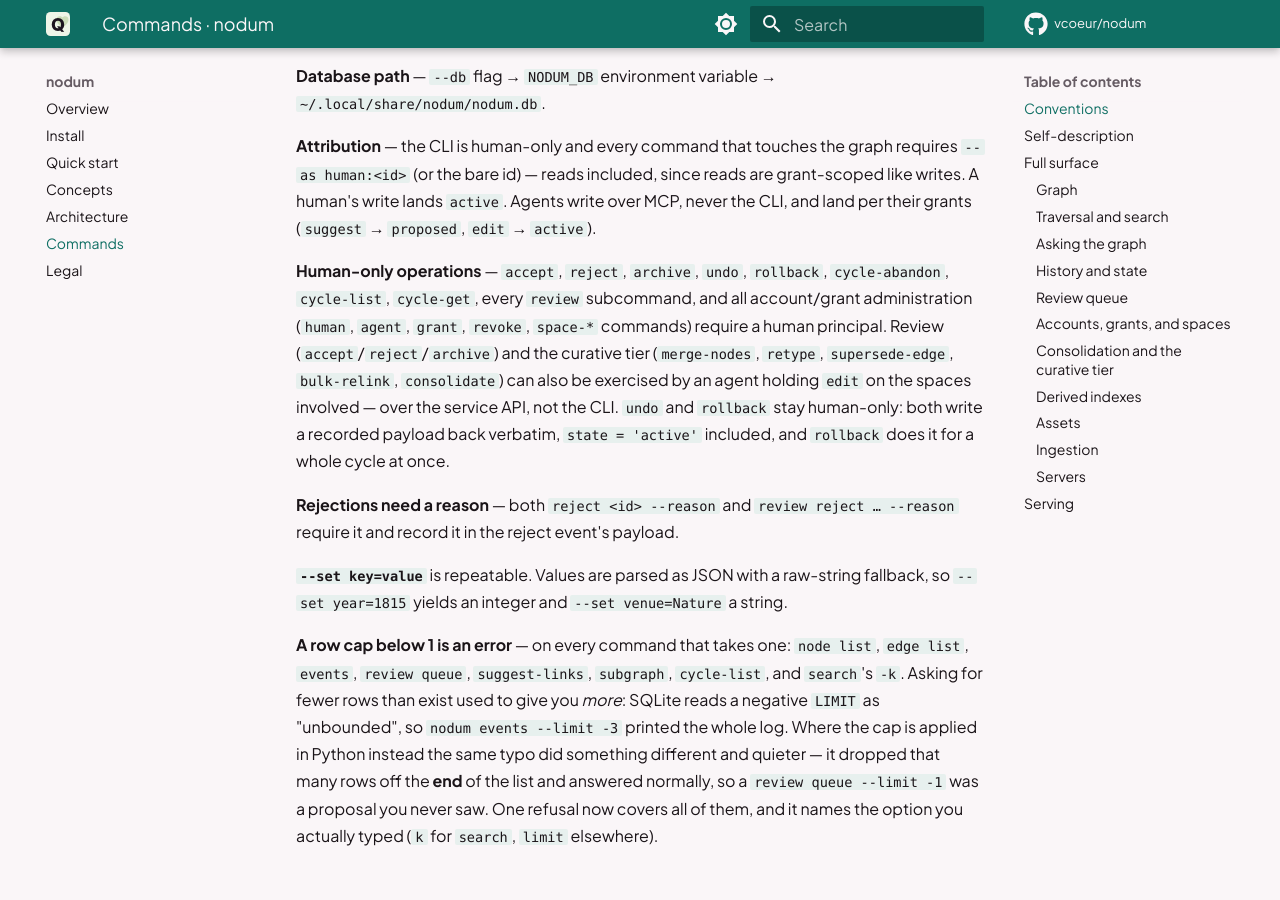
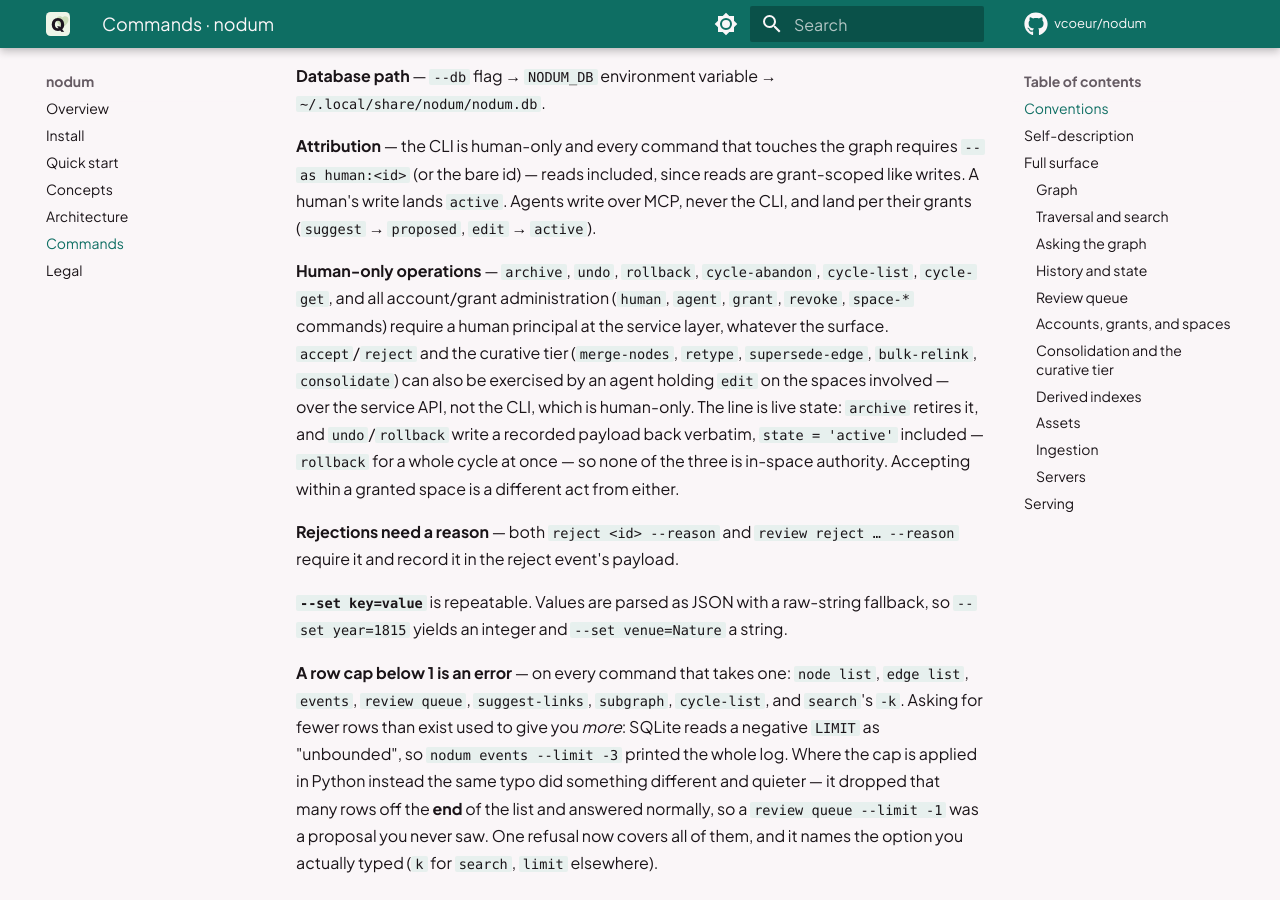
Before and after one commit to vcoeur/nodum, an MkDocs documentation site: the page built from docs/commands.md, in a window 1280 px wide and 900 px high, scrolled down 771 px. Built offline with MkDocs 1.6.1 and Material for MkDocs 9.7.7, drawn with Linux system fonts in a browser that asks for light colours; a script that is not in the unit is left out; comment, search, counter and statistics services are not loaded.

Commit message:
Split the human tier at reversibility: archive joins undo as strictly human
M7 (D1): the tier used to be 'accept/reject/archive need a human or edit
in-space' — but archive retires live state, and an edit grant is in-space
authority, not the right to retire it. accept/reject stay open to an
edit-granted agent in-space (Q13 unchanged); archive and undo are now
human-only at every grant level. The claim is restated, not dropped:
'everything that retires or resurrects live state requires human;
accepting within a granted space does not.' Cycle-internal archives
(pruning, curative) stay at the cycle's own review bar — the plan scopes
cycles out of D1, and a non-human cannot open a manual cycle. Every
surface asserting the old wording is corrected, the dead
HUMAN_ONLY_ACTIONS references are gone, and the D1 adversarial case
proves an edit agent accepts in-space but cannot reach archive or undo
by any service spelling, while a content edit leaves a live mention for
a human.

```diff
--- a/docs/commands.md
+++ b/docs/commands.md
@@ -42,16 +42,17 @@ write over
 MCP, never the CLI, and land per their grants (`suggest` → `proposed`, `edit` →
 `active`).
 
-**Human-only operations** — `accept`, `reject`, `archive`, `undo`, `rollback`,
-`cycle-abandon`, `cycle-list`, `cycle-get`, every
-`review` subcommand, and all account/grant administration (`human`, `agent`,
-`grant`, `revoke`, `space-*` commands) require a human principal. Review
-(`accept`/`reject`/`archive`) and the curative tier (`merge-nodes`, `retype`,
-`supersede-edge`, `bulk-relink`, `consolidate`) can also be exercised by an
-agent holding `edit` on the spaces involved — over the service API, not the
-CLI. `undo` and `rollback` stay human-only: both write a recorded payload back
-verbatim, `state = 'active'` included, and `rollback` does it for a whole cycle
-at once.
+**Human-only operations** — `archive`, `undo`, `rollback`, `cycle-abandon`,
+`cycle-list`, `cycle-get`, and all account/grant administration (`human`,
+`agent`, `grant`, `revoke`, `space-*` commands) require a human principal at
+the service layer, whatever the surface. `accept`/`reject` and the curative
+tier (`merge-nodes`, `retype`, `supersede-edge`, `bulk-relink`, `consolidate`)
+can also be exercised by an agent holding `edit` on the spaces involved — over
+the service API, not the CLI, which is human-only. The line is live state:
+`archive` retires it, and `undo`/`rollback` write a recorded payload back
+verbatim, `state = 'active'` included — `rollback` for a whole cycle at once —
+so none of the three is in-space authority. Accepting within a granted space
+is a different act from either.
 
 **Rejections need a reason** — both `reject <id> --reason` and `review reject
 … --reason` require it and record it in the reject event's payload.
--- a/docs/llms.txt
+++ b/docs/llms.txt
@@ -20,7 +20,7 @@
 - **Editing does not overwrite — under `suggest`.** An agent `node update` on a `suggest` grant stages a `proposed` *version* recording which fields it named. Accepting applies **only those fields** to the node as it stands at that moment, so a human edit made while your proposal waited is not reverted. **On an `edit` grant the same call overwrites the node in place**, which is why the MCP `update_node` tool is annotated destructive while the additive tools are not.
 - **Say which space you are writing into.** `create_node` takes a `space` (an id or a name; `main` when you omit it), as `ingest_file`, `ingest_url` and `request_upload_url` do. Name one you hold no grant on and it is refused in the same words as a space that was never created — that identical wording is deliberate, so a refusal is never an existence oracle. Every write answers with the `space_id` it actually landed in: check it rather than assuming, because a keyword this server does not declare is **discarded rather than refused**, so a misspelt argument is silent.
 - **Your `[[wikilinks]]` cross spaces only as far as your grants do.** A link into a space you may only suggest in stays a `proposed` `mentions` edge even when the node carrying it is live, and a reviewer who holds nothing on that space cannot activate it by accepting your node. Equally, saving a node never retires a mention into a space you cannot read — an unresolvable link is not a removed one.
-- **Review authority is a human, or `edit` on the item's space.** `accept`, `reject`, `archive`, every `review` subcommand and the whole curative tier (`merge_nodes`, `retype`, `supersede_edge`, `bulk_relink`, `consolidate`) are limited to those; `undo`, `rollback`, `cycle-abandon` and `cycle-stop` stay human-only, and the consolidation journal (`cycle-list`, `cycle-get`) is human-only as well — it says what the gardener did across every space in the file, and reading it would tell you the shape of territory you hold no grant on. Account and grant administration (`nodum human …`, `nodum agent …`, `nodum grant/revoke/grants`, `nodum space-*`) is human-only too — you cannot mint or re-level your own access.
+- **Review authority is a human, or `edit` on the item's space — for accepting.** `accept`, `reject`, every `review` subcommand and the whole curative tier (`merge_nodes`, `retype`, `supersede_edge`, `bulk_relink`, `consolidate`) are open to a human or, in-space, to an agent holding `edit`; `archive` is not — it retires live state, and an `edit` grant is in-space authority, not the right to retire it. `undo`, `rollback`, `cycle-abandon` and `cycle-stop` stay human-only, and the consolidation journal (`cycle-list`, `cycle-get`) is human-only as well — it says what the gardener did across every space in the file, and reading it would tell you the shape of territory you hold no grant on. Account and grant administration (`nodum human …`, `nodum agent …`, `nodum grant/revoke/grants`, `nodum space-*`) is human-only too — you cannot mint or re-level your own access.
 - **Over MCP the read and additive tiers are the whole registry.** The review tools, the curative tools, and reversal with the journal that records it and the kill switch beside it (`undo`, `rollback`, `abandon_cycle`, `request_stop`, `get_cycle`, `list_cycles`) are never registered — they are absent from the tool list, not refused at call time — so whatever your grants, you can propose but never dispose over MCP. This is structural, not a filter — do not try to route around it. The curative tier is **built and in use** on the CLI; keeping it off this surface is a standing decision, not a gap waiting to be filled. One call there could merge two nodes or rewrite five hundred edges, and the only thing that takes those back is a human's rollback.
 - **A grant is a ceiling, not a mandate.** Holding `edit` does not oblige you to write live. If you are unsure of something, file it `proposed` and put it in front of a human — the service supports exactly that, and the internal gardener uses it for everything it infers. What you cannot do is ask to land *above* your grant: that is refused outright rather than quietly downgraded, so a state you named is always the state you got or an error you can read.
 - **You are not the only agent writing here.** An internal agent (`agent:builtin-gardener`) runs consolidation cycles — one at a time against a file, guarded by the journal itself rather than by a lock in any one process, so a cycle can be in progress while you are reading and writing — and files `proposed` `duplicate_of` and `relates_to` edges for a human to review, prunes exact-duplicate edges and edges incident to archived nodes, and reports neglected nodes. Its edges are ordinary proposals with an ordinary actor — you will see them in reads and in the review queue, and they are suggestions rather than assertions. It also archives edges the pruning rules match, so an `active` edge you created may legitimately be archived by someone other than the human.
```
Also changed, not shown: AGENTS.md (+11 -5 lines), README.md (+10 -8 lines), docs/architecture.md (+8 -6 lines), docs/concepts.md (+9 -5 lines), docs/index.md (+6 -4 lines), 7 other files.
